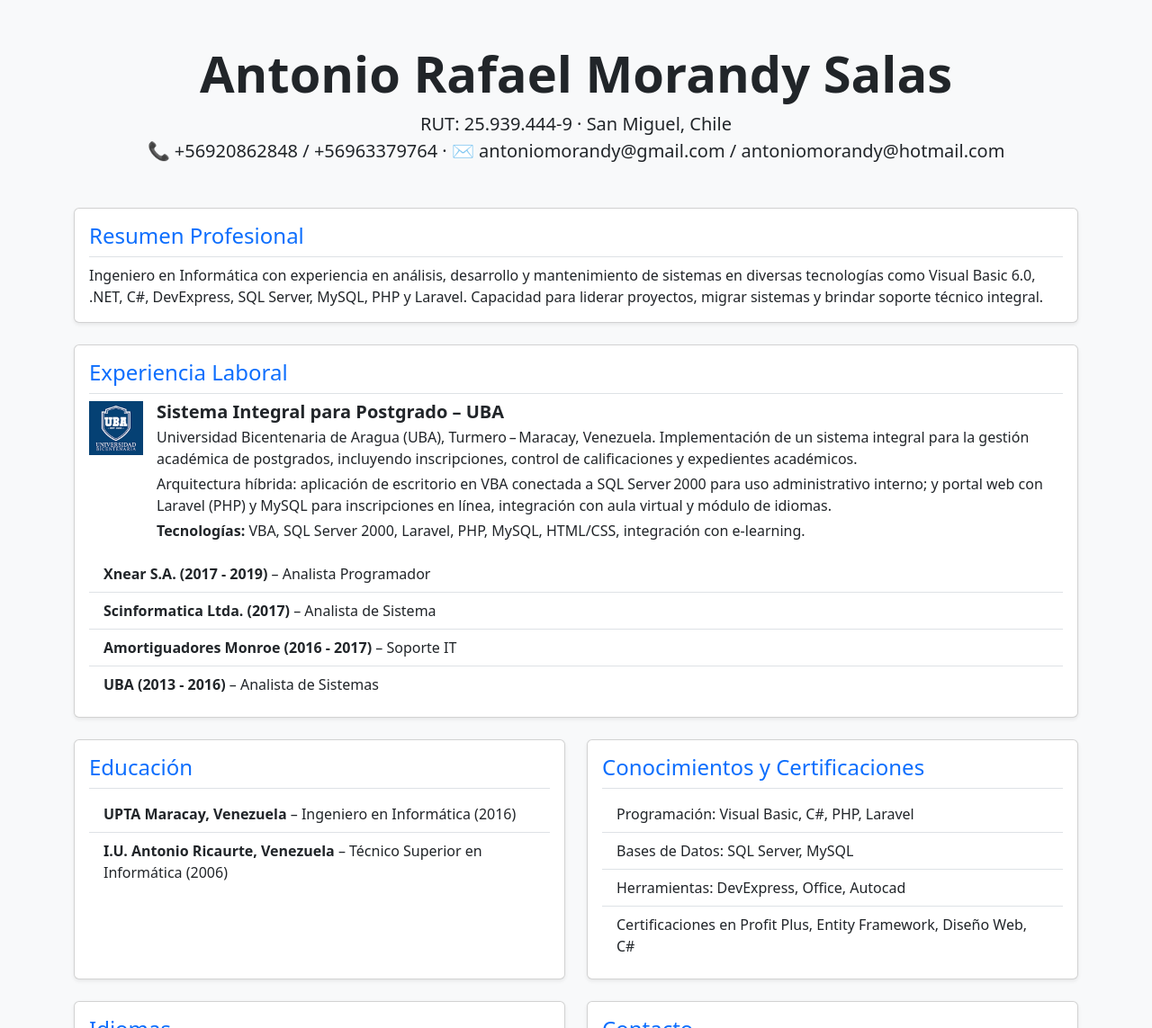
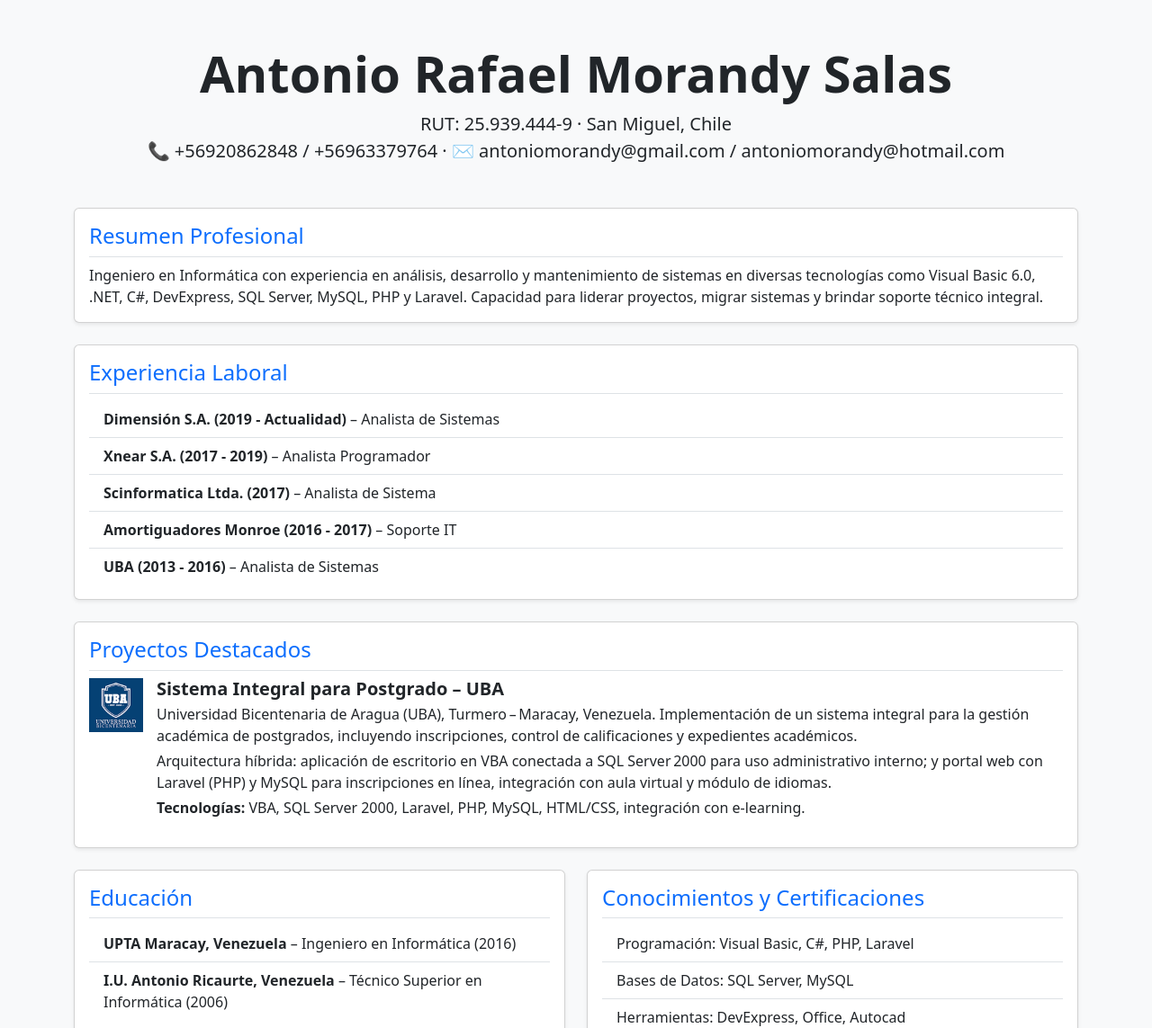
Before and after one commit to amorandy/cv-antonio-morandy, a plain HTML site: page index.html in a window 1280 px wide. Shown: the top 1143 px of the page at 90% size. Drawn offline with nearby package versions, Linux system fonts and the light colour scheme.

Commit message:
modificacion Proyectos Destacados

```diff
--- a/index.html
+++ b/index.html
@@ -37,6 +37,22 @@
 					<div class="card-body">
 						<h2 class="h4 card-title text-primary border-bottom pb-2">Experiencia Laboral</h2>
 						<ul class="list-group list-group-flush">
+							<li class="list-group-item"><strong>Dimensión S.A. (2019 - Actualidad)</strong> – Analista de Sistemas</li>
+							<li class="list-group-item"><strong>Xnear S.A. (2017 - 2019)</strong> – Analista Programador</li>
+							<li class="list-group-item"><strong>Scinformatica Ltda. (2017)</strong> – Analista de Sistema</li>
+							<li class="list-group-item"><strong>Amortiguadores Monroe (2016 - 2017)</strong> – Soporte IT</li>
+							<li class="list-group-item"><strong>UBA (2013 - 2016)</strong> – Analista de Sistemas</li>
+						</ul>
+					</div>
+				</div>
+			</div>
+
+			<!-- Proyectos Destacados -->
+			<div class="col-12">
+				<div class="card shadow-sm">
+					<div class="card-body">
+						<h2 class="h4 card-title text-primary border-bottom pb-2">Proyectos Destacados</h2>
+
 						<!-- Proyecto – UBA con logo -->
 						<div class="mb-3 d-flex align-items-start">
 							<img src="images/uba-logo-blanco-azul.png" alt="Logo UBA" style="width:60px; margin-right:15px;">
@@ -51,11 +67,7 @@
 								<p class="mb-0"><strong>Tecnologías:</strong> VBA, SQL Server 2000, Laravel, PHP, MySQL, HTML/CSS, integración con e-learning.</p>
 							</div>
 						</div>
-                            <li class="list-group-item"><strong>Xnear S.A. (2017 - 2019)</strong> – Analista Programador</li>
-                            <li class="list-group-item"><strong>Scinformatica Ltda. (2017)</strong> – Analista de Sistema</li>
-                            <li class="list-group-item"><strong>Amortiguadores Monroe (2016 - 2017)</strong> – Soporte IT</li>
-                            <li class="list-group-item"><strong>UBA (2013 - 2016)</strong> – Analista de Sistemas</li>
-                        </ul>
+
 					</div>
 				</div>
 			</div>
```
Lines whose indentation alone changed are shown as unchanged.
